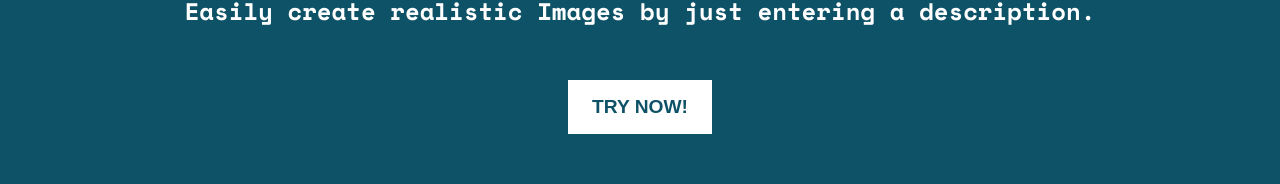
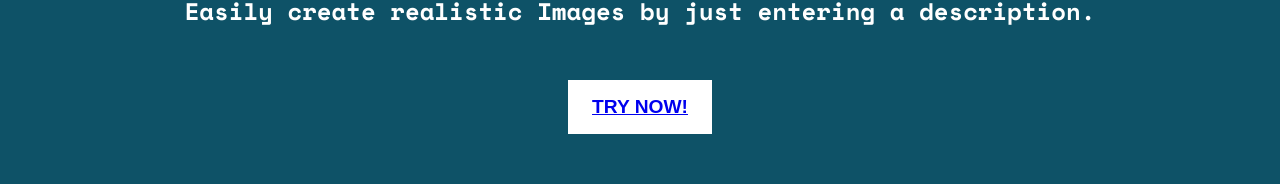
Before and after one commit to sunilgitb/text-to-image-react, a React (Create React App) app: page / in a window 1280 px wide. Shown: the part 497-681 px from the top of the page. Built offline with nearby package versions, Linux system fonts and the light colour scheme.

Commit message:
fix: added link to try now button on landing page

```diff
--- a/src/components/Home.jsx
+++ b/src/components/Home.jsx
@@ -1,4 +1,5 @@
 import React from 'react'
+import { Link } from 'react-router-dom'
 import { Footer } from './Footer'
 import { Nav } from './Nav'
 
@@ -11,7 +12,7 @@
         <h2>- AI Image Generator -</h2>
         <h3>Easily create realistic Images by just entering a description.</h3>
         <br />
-        <button>TRY NOW!</button>
+        <button><Link to="/image-generator">TRY NOW!</Link></button>
     </header>
     </>
   )
```
